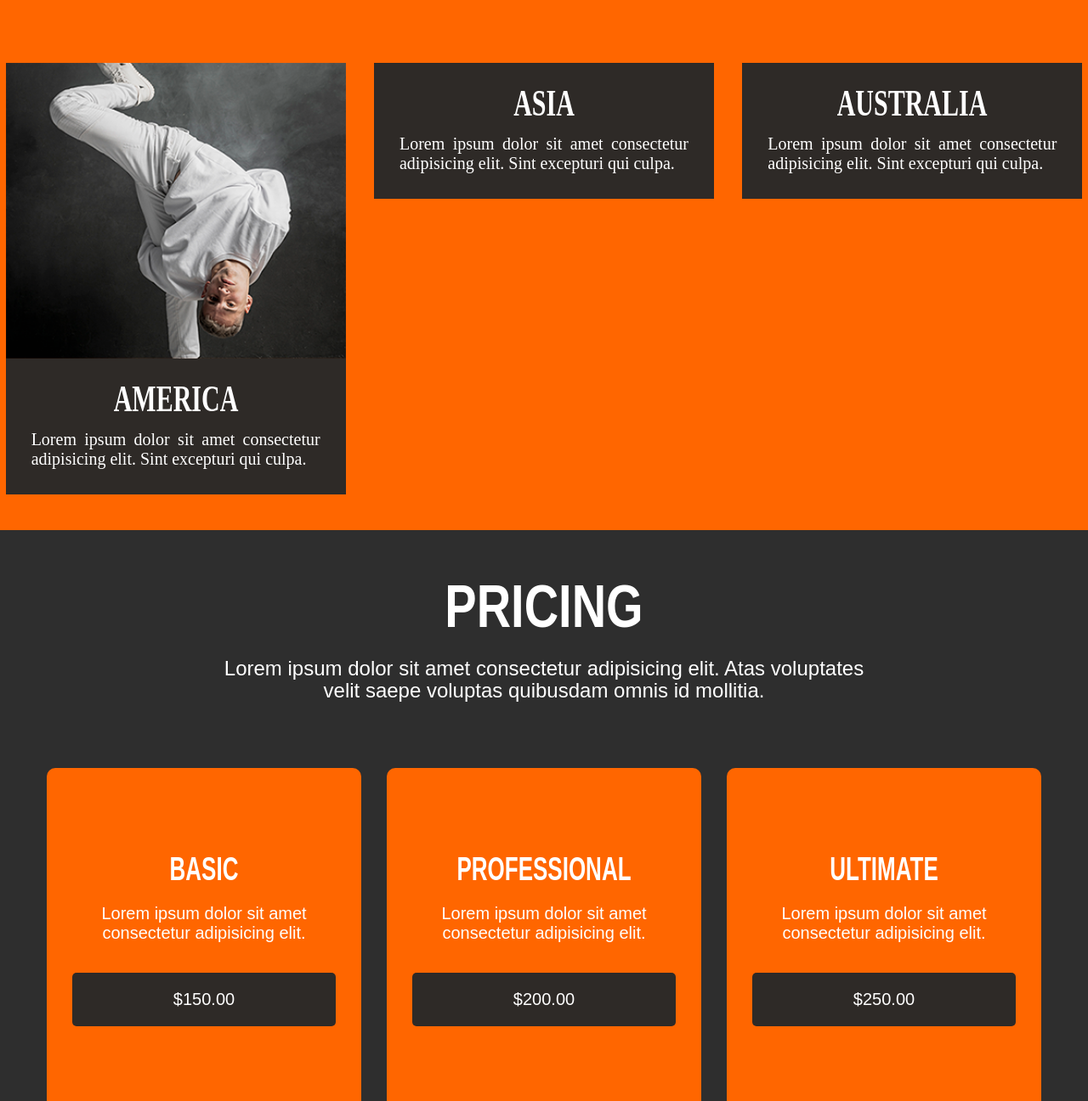
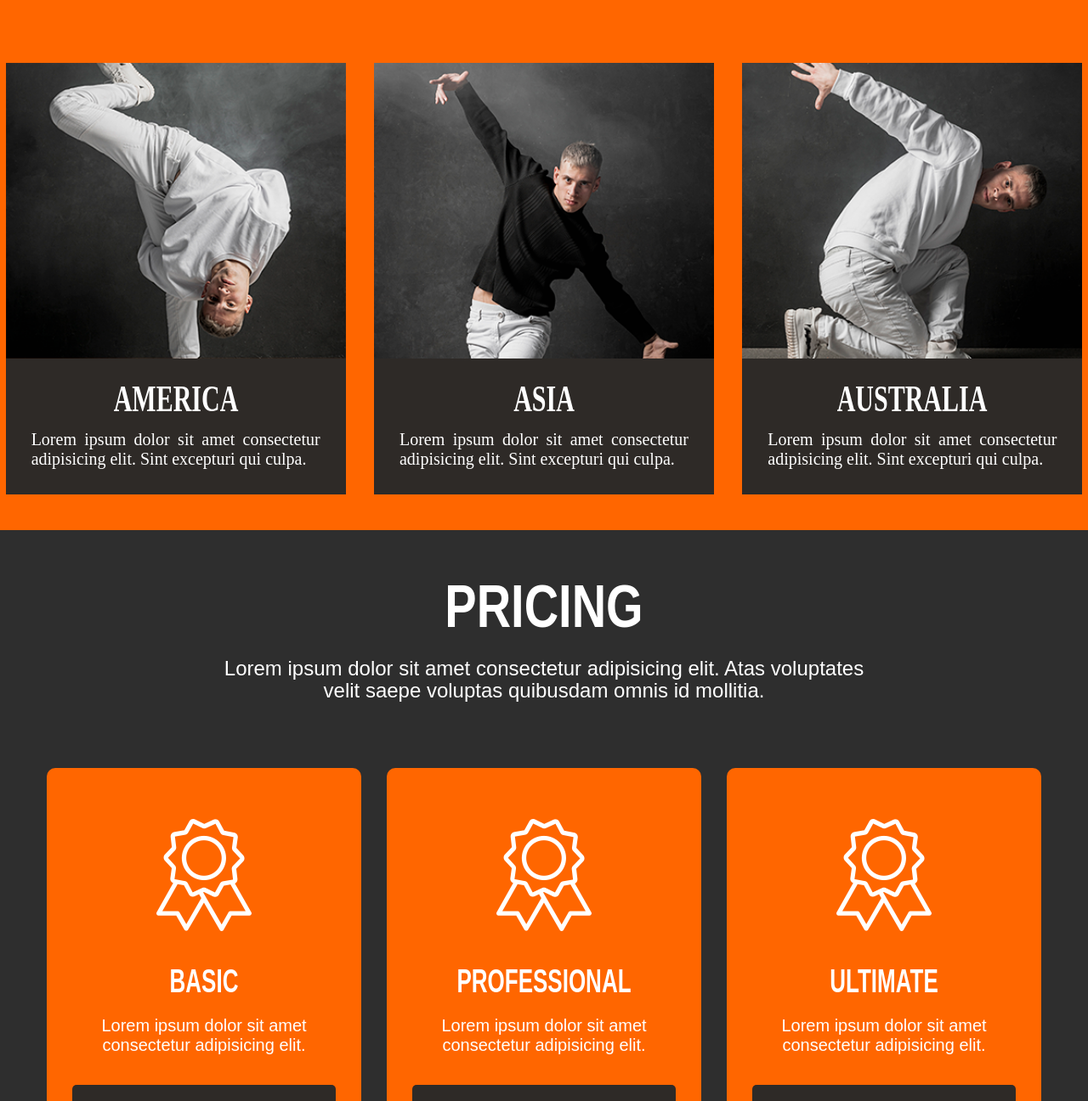
Before and after one commit to dayronF/Musicology, a plain HTML site: page index.html in a window 1280 px wide. Shown: the part 1016-2312 px from the top of the page at 85% size. Drawn offline with Linux system fonts and the light colour scheme; the site is published under a folder, as on GitHub Pages, so addresses that start at the root find nothing; files whose address does not match are found by name.

Commit message:
Update index.html

```diff
--- a/index.html
+++ b/index.html
@@ -42,7 +42,7 @@
                 </div>
             </div>
             <div class="dance1">
-                <img src="/assets/images/pic02.png" alt="">
+                <img src="assets/images/pic02.png" alt="">
                 <div class="text">
                     <h1>ASIA</h1>
                     <p>Lorem ipsum dolor sit amet consectetur adipisicing elit. Sint excepturi qui culpa.</p>
@@ -50,7 +50,7 @@
                 </div>
             </div>
             <div class="dance1">
-                <img src="/assets/images/pic03.png" alt="">
+                <img src="assets/images/pic03.png" alt="">
                 <div class="text">
                     <h1>AUSTRALIA</h1>
                     <p>Lorem ipsum dolor sit amet consectetur adipisicing elit. Sint excepturi qui culpa.</p>
@@ -68,7 +68,7 @@
 
         <div class="dan">
             <div class="da">
-                <img src="/assets/images/badge.png" alt="">
+                <img src="assets/images/badge.png" alt="">
 
                 <h1>BASIC</h1>
                 <p>Lorem ipsum dolor sit amet consectetur adipisicing elit.</p>
@@ -79,7 +79,7 @@
                 </div>
             </div>
             <div class="da">
-                <img src="/assets/images/badge.png" alt="">
+                <img src="assets/images/badge.png" alt="">
 
 
                 <h1>PROFESSIONAL</h1>
@@ -91,7 +91,7 @@
                 </div>
             </div>
             <div class="da">
-                <img src="/assets/images/badge.png" alt="">
+                <img src="assets/images/badge.png" alt="">
 
 
                 <h1>ULTIMATE</h1>
```
